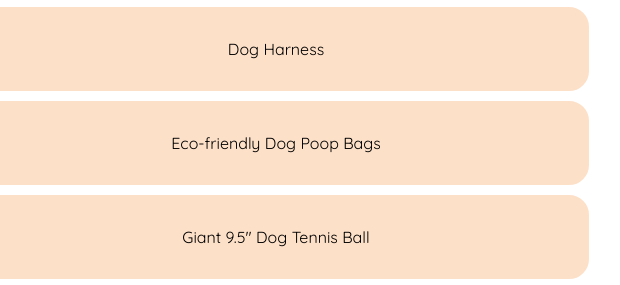
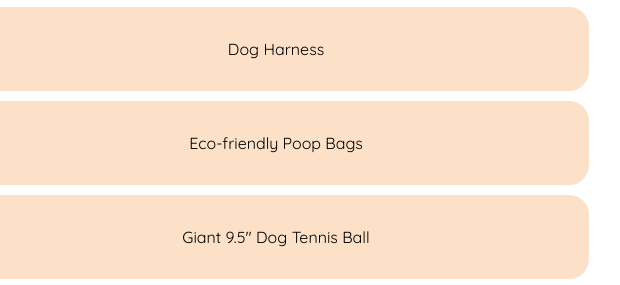
Before and after one commit to SystemetricLabs/SystemetricLabs.github.io, a plain HTML site: page PetStuff/index.html in a window 1280 px wide. Shown: the part 357-642 px from the top of the page, 389-1009 px from the left. Drawn offline with Linux system fonts and the light colour scheme.

Commit message:
Update index.html

```diff
--- a/PetStuff/index.html
+++ b/PetStuff/index.html
@@ -59,7 +59,7 @@
           <img src="https://m.media-amazon.com/images/I/711i7fzqiNL._AC_SL1500_.jpg">
           <a class="link"
             href="https://a.co/d/6ZyC8fq">
-            Eco-friendly Dog Poop Bags
+            Eco-friendly Poop Bags
           </a>
 
         </li>
```
